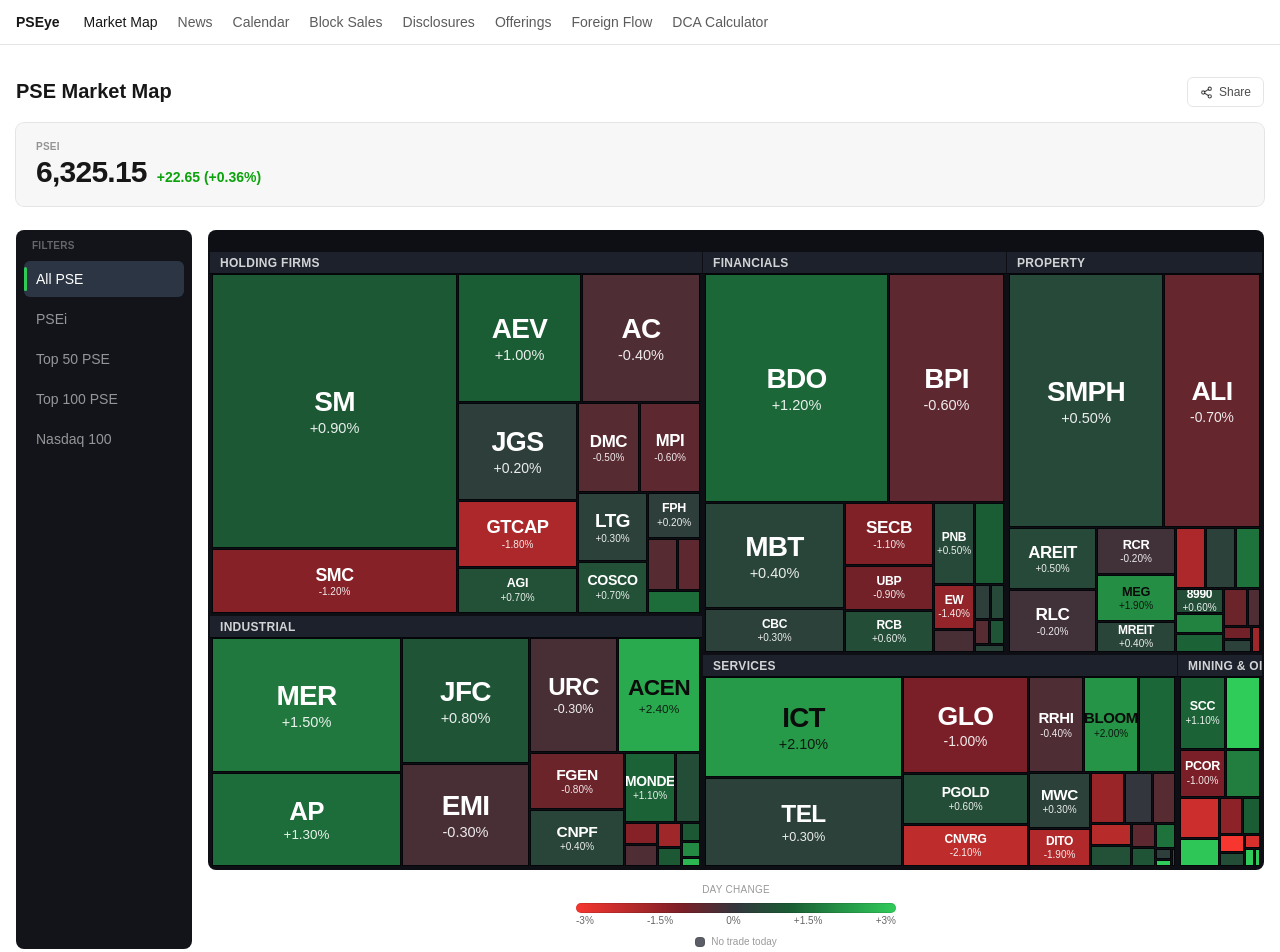
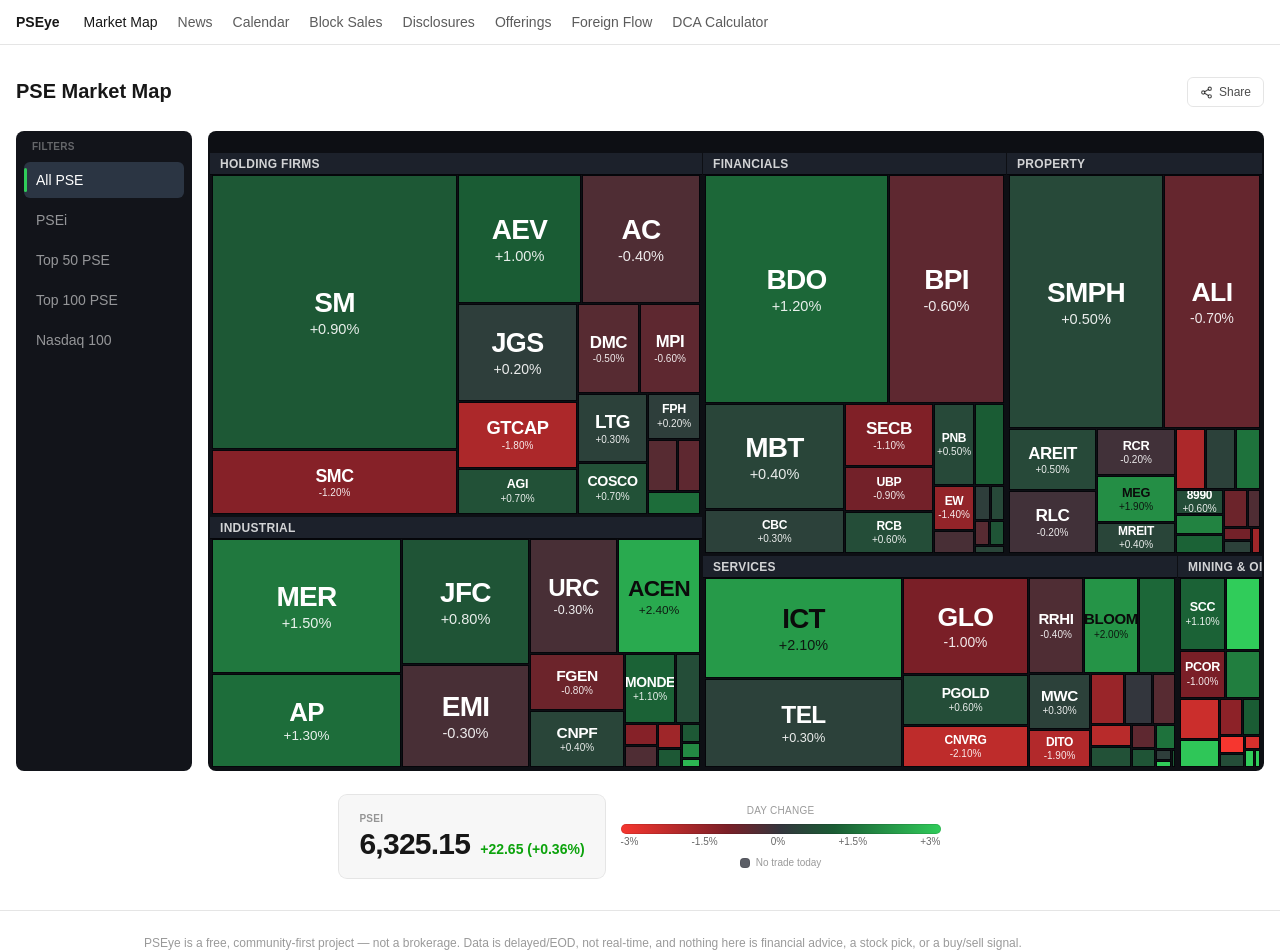
Before and after one commit to Cytical/PSEye, a Next.js app in the folder apps/web/: page / in a window 1280 px wide. Shown: the top 952 px of the page. Built offline with nearby package versions, Linux system fonts and the light colour scheme; no server answers; the database is empty.

Commit message:
Move PSEi and the day-change legend to a combined bottom row
PSEi previously lived in a full-width bar above the map; now it sits
beside the legend, below it, as one compact group.

```diff
--- a/apps/web/app/page.tsx
+++ b/apps/web/app/page.tsx
@@ -5,6 +5,7 @@ import { getMarketSnapshot } from "@/lib/marketSnapshot";
 import { getLatestForeignFlow } from "@/lib/latestForeignFlow";
 import { MarketMap } from "@/components/MarketMap";
 import { MarketSummaryBar } from "@/components/MarketSummaryBar";
+import { MarketMapLegend } from "@/components/MarketMapLegend";
 import { ShareButton } from "@/components/ShareButton";
 
 export const revalidate = 3600; // hourly; matches the intraday ETL cadence
@@ -29,11 +30,12 @@ export default async function MarketMapPage() {
         <h1 className="text-xl font-semibold">PSE Market Map</h1>
         <ShareButton />
       </div>
-      <div className="mt-4">
-        <MarketSummaryBar snapshot={snapshot} foreignFlow={foreignFlow} />
-      </div>
       <div className="mt-6">
         <MarketMap stocks={quotes} profileByTicker={profileByTicker} />
+      </div>
+      <div className="mt-6 flex flex-wrap items-center justify-center gap-4">
+        <MarketSummaryBar snapshot={snapshot} foreignFlow={foreignFlow} />
+        <MarketMapLegend />
       </div>
     </div>
   );
--- /dev/null
+++ b/apps/web/components/MarketMapLegend.tsx
@@ -0,0 +1,32 @@
+import { LEGEND_GRADIENT_CSS, LEGEND_TICKS, NO_DATA_COLOR } from "@pseye/treemap-layout";
+
+export function MarketMapLegend() {
+  return (
+    <div className="flex w-full max-w-xs flex-col items-center gap-1.5">
+      <span className="text-[10px] font-medium uppercase tracking-wide text-black/40 dark:text-white/40">
+        Day change
+      </span>
+      <div className="w-full">
+        <div
+          className="h-2.5 w-full rounded-full ring-1 ring-inset ring-black/10 dark:ring-white/10"
+          style={{ background: LEGEND_GRADIENT_CSS }}
+        />
+        <div className="flex w-full justify-between text-[10px] font-medium text-black/60 dark:text-white/60">
+          {LEGEND_TICKS.map((tick) => (
+            <span key={tick}>
+              {tick > 0 ? "+" : ""}
+              {tick}%
+            </span>
+          ))}
+        </div>
+      </div>
+      <div className="flex items-center gap-1.5 text-[10px] font-medium text-black/40 dark:text-white/40">
+        <span
+          className="h-2.5 w-2.5 rounded-sm ring-1 ring-inset ring-black/10 dark:ring-white/10"
+          style={{ background: NO_DATA_COLOR }}
+        />
+        No trade today
+      </div>
+    </div>
+  );
+}
--- a/apps/web/components/TreemapChart.tsx
+++ b/apps/web/components/TreemapChart.tsx
@@ -7,9 +7,6 @@ import {
   getContrastText,
   shouldShowLabel,
   SECTOR_HEADER_HEIGHT,
-  LEGEND_GRADIENT_CSS,
-  LEGEND_TICKS,
-  NO_DATA_COLOR,
   type TreemapInput,
 } from "@pseye/treemap-layout";
 import { generateSparklineHistory } from "@/lib/syntheticSparkline";
@@ -95,7 +92,7 @@ export function TreemapChart({ stocks, width: widthProp, height = DEFAULT_HEIGHT
   }, [stocks]);
 
   return (
-    <div ref={containerRef} className="flex w-full flex-col items-center gap-3">
+    <div ref={containerRef} className="flex w-full flex-col gap-3">
       <div
         className="relative select-none overflow-hidden rounded-lg ring-1 ring-white/10"
         style={{ width, height, background: CANVAS_BG }}
@@ -208,33 +205,6 @@ export function TreemapChart({ stocks, width: widthProp, height = DEFAULT_HEIGHT
           onClose={() => setSelected(null)}
         />
       )}
-
-      <div className="flex w-full max-w-xs flex-col items-center gap-1.5">
-        <span className="text-[10px] font-medium uppercase tracking-wide text-black/40 dark:text-white/40">
-          Day change
-        </span>
-        <div className="w-full">
-          <div
-            className="h-2.5 w-full rounded-full ring-1 ring-inset ring-black/10 dark:ring-white/10"
-            style={{ background: LEGEND_GRADIENT_CSS }}
-          />
-          <div className="flex w-full justify-between text-[10px] font-medium text-black/60 dark:text-white/60">
-            {LEGEND_TICKS.map((tick) => (
-              <span key={tick}>
-                {tick > 0 ? "+" : ""}
-                {tick}%
-              </span>
-            ))}
-          </div>
-        </div>
-        <div className="flex items-center gap-1.5 text-[10px] font-medium text-black/40 dark:text-white/40">
-          <span
-            className="h-2.5 w-2.5 rounded-sm ring-1 ring-inset ring-black/10 dark:ring-white/10"
-            style={{ background: NO_DATA_COLOR }}
-          />
-          No trade today
-        </div>
-      </div>
     </div>
   );
 }
```
